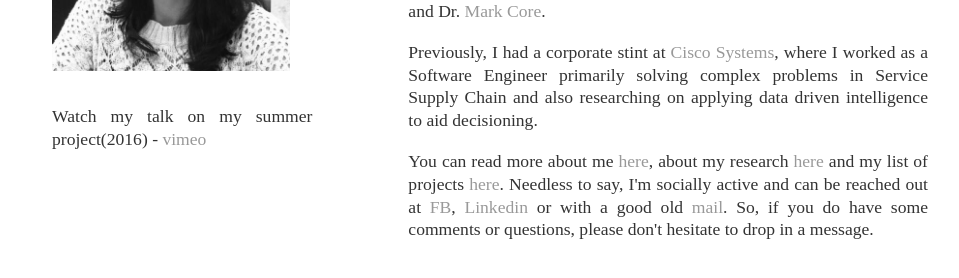
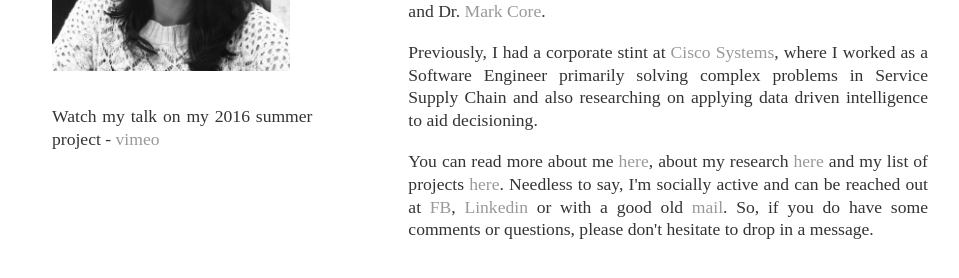
Before and after one commit to Shamya/shamyatest.github.io, a Jekyll site: the page built from index.html, in a window 1280 px wide. Shown: the part 357-635 px from the top of the page, without its empty margins (160-1119 px from the left). Built offline with Jekyll 4.4.1, drawn with Linux system fonts in a browser that asks for light colours.

Commit message:
Update index.html

```diff
--- a/index.html
+++ b/index.html
@@ -7,7 +7,7 @@ title: Shamya Karumbaiah
   <br>
   <img src="/images/shamya.jpg" height=70% width=70% style="margin:10px 20px 10px 20px"></img>
 
-  <p style="margin:20px 60px 20px 20px"> Watch my talk on my summer project(2016) - <a href ="https://vimeo.com/178362096">vimeo</a> </p>
+  <p style="margin:20px 60px 20px 20px"> Watch my talk on my 2016 summer project - <a href ="https://vimeo.com/178362096">vimeo</a> </p>
 </div>
 
 <div style="width: 58%; float:right;  position: relative;">
```
